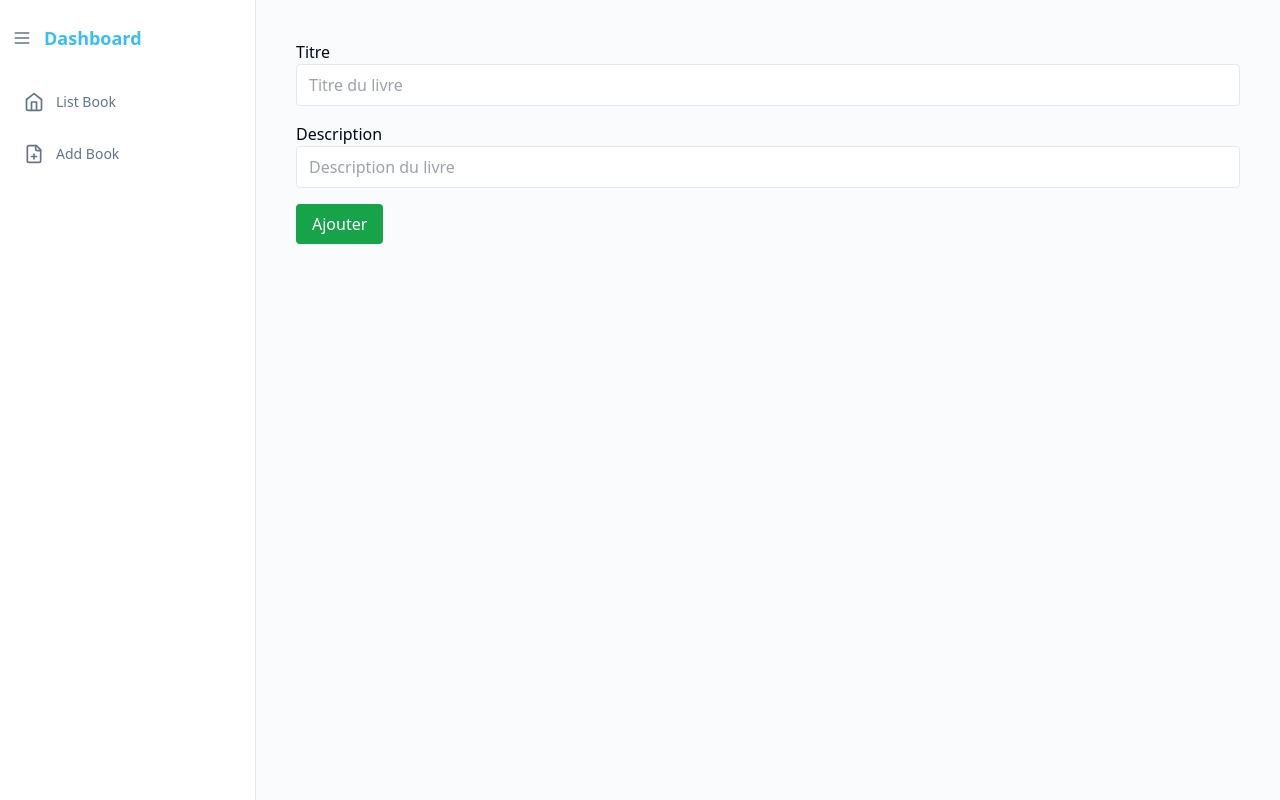
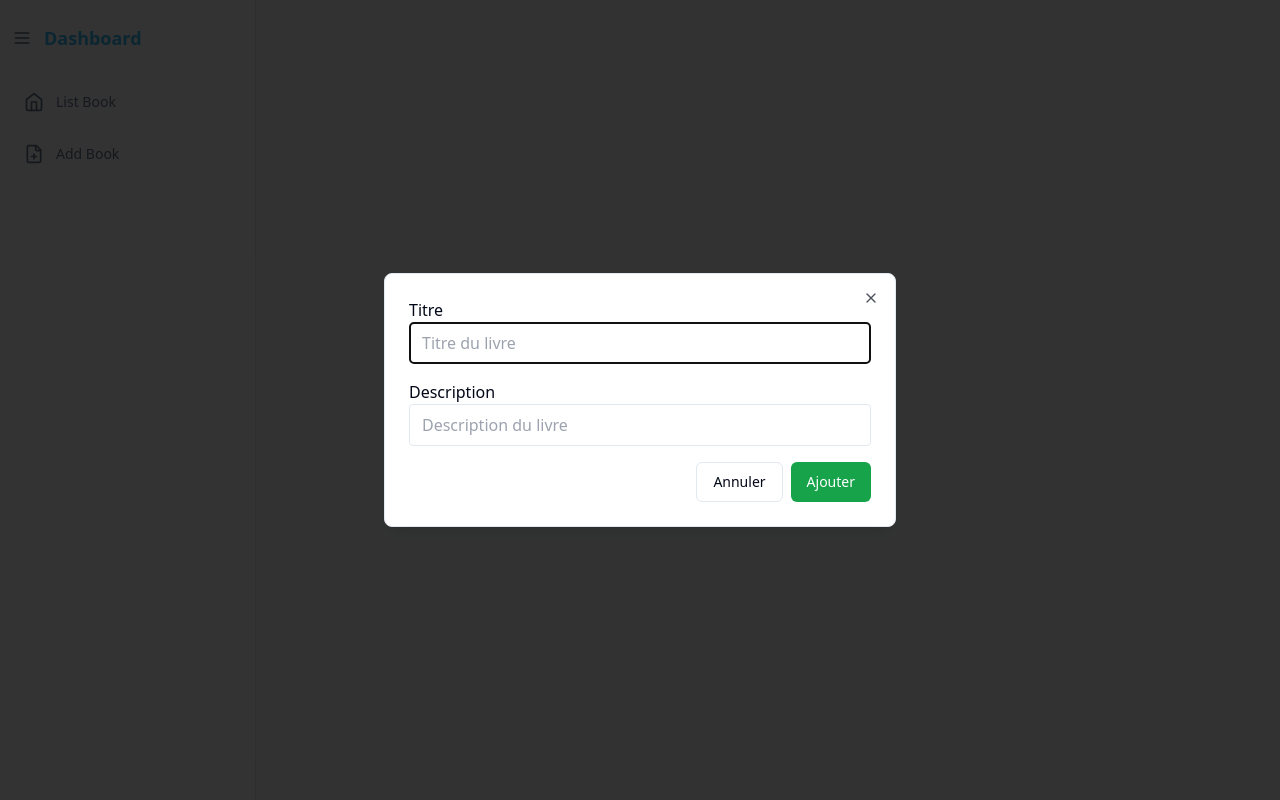
Before and after one commit to HassanAutomize/BookManager_typescript, a React (Vite) app: page /AddBook in a window 1280 px wide. Built offline with nearby package versions, Linux system fonts and the light colour scheme.

Commit message:
Ajoutation de react qwery et les modals pour ajouter un livre

```diff
--- a/package.json
+++ b/package.json
@@ -21,6 +21,7 @@
     "@radix-ui/react-slot": "^1.0.2",
     "@radix-ui/react-tabs": "^1.0.4",
     "@radix-ui/react-toast": "^1.2.14",
+    "@tanstack/react-query": "^5.83.0",
     "@tanstack/react-table": "^8.21.3",
     "axios": "^1.10.0",
     "class-variance-authority": "^0.7.0",
--- a/src/App.tsx
+++ b/src/App.tsx
@@ -3,16 +3,21 @@ import { ToastProviderWrapper } from "./hooks/use-toast";
 import { BooksProvider } from "./pages/BookListe/BooksContext";
 import AppRoutes from "./routes/routes";
 import { BrowserRouter as Router } from "react-router-dom";
+import { QueryClient, QueryClientProvider } from '@tanstack/react-query';
+
 
 
 const App: React.FC = () => {
+  const queryClient = new QueryClient();
   return (
    <BooksProvider>
+    <QueryClientProvider client={queryClient}>
       <ToastProviderWrapper>
       <Router>
         <AppRoutes />
       </Router>
     </ToastProviderWrapper>
+    </QueryClientProvider>
     </BooksProvider>
 
   );
--- a/src/components/layouts/BooksTable.tsx
+++ b/src/components/layouts/BooksTable.tsx
@@ -10,11 +10,19 @@ import {
   ColumnDef,
 } from "@tanstack/react-table";
 import { useToast } from "@/hooks/use-toast";
-
+import {
+  Dialog,
+  DialogContent,
+  DialogHeader,
+  DialogTitle,
+  DialogDescription,
+  DialogFooter,
+} from "@/components/ui/dialog";
 import { Card, CardHeader, CardTitle, CardContent } from "@/components/ui/card";
 import { Skeleton } from "@/components/ui/skeleton";
 import { useBooks } from "@/pages/BookListe/BooksContext";
 import { useNavigate } from "react-router-dom";
+import { Button } from "@/components/ui/button";
 
 
 type Book = {
@@ -34,8 +42,9 @@ const BooksTable: React.FC = () => {
   const [loading, setLoading] = useState(true);
   const [globalFilter, setGlobalFilter] = useState("");
   const [pagination, setPagination] = useState({ pageIndex: 0, pageSize: 10 });
-
+  const [openModal, setOpenModal] = useState(false);
   const { showToast } = useToast();
+  const [selectedBookId, setSelectedBookId] = useState<number | null>(null);
 
 useEffect(() => {
 
@@ -59,10 +68,6 @@ useEffect(() => {
 const navigate = useNavigate();
 
 
-
-
-
-
   const table = useReactTable({
     data: books,
     columns,
@@ -75,21 +80,29 @@ const navigate = useNavigate();
     getPaginationRowModel: getPaginationRowModel(),
   });
 
-  const handleDelete = (bookId: number) => {
-    const confirmed = window.confirm(`Voulez-vous vraiment supprimer le livre ID ${bookId} ?`);
-    if (confirmed) {
+  const handleDelete = async (bookId: number) => {
+
+    if (bookId) {
       showToast({
         title: "Livre supprimé",
         description: `Le livre avec l'ID ${bookId} a été supprimé.`,
         variant: "success",
       });
-      setBooks((prevData) => prevData.filter((book) => book.id !== bookId));  // <-- mise à jour dans contexte
+      setBooks((prevData) => prevData.filter((book) => book.id !== bookId));
     } else {
       showToast({
         title: "Suppression annulée",
         description: "Aucune modification effectuée.",
         variant: "error",
       });
+    }
+  };
+
+  const handleConfirmDelete = () => {
+    if (selectedBookId !== null) {
+      handleDelete(selectedBookId);
+      setOpenModal(false);
+      setSelectedBookId(null);
     }
   };
 
@@ -132,7 +145,10 @@ const navigate = useNavigate();
                 </button>
                 <button
                 className="text-red-600"
-                            onClick={() => handleDelete(row.original.id)}
+                onClick={() => {
+                  setSelectedBookId(row.original.id);
+                  setOpenModal(true);
+                }}
                 >
                 <Trash />
                 </button>
@@ -167,6 +183,33 @@ const navigate = useNavigate();
         </>
       )}
       </CardContent>
+      <Dialog open={openModal} onOpenChange={setOpenModal}>
+      <DialogContent>
+        <DialogHeader>
+        <DialogTitle>Confirmer la suppression</DialogTitle>
+        <DialogDescription>
+          Voulez-vous vraiment supprimer ce livre ?
+        </DialogDescription>
+        </DialogHeader>
+        <DialogFooter>
+        <Button
+          variant="destructive"
+          onClick={handleConfirmDelete}
+        >
+          Confirmer
+          </Button>
+        <Button
+          variant="outline"
+          onClick={() => {
+            setOpenModal(false);
+            setSelectedBookId(null);
+          }}
+        >
+          Annuler
+        </Button>
+        </DialogFooter>
+      </DialogContent>
+      </Dialog>
     </Card>
   );
 };
--- a/src/pages/BookListe/AddForm.tsx
+++ b/src/pages/BookListe/AddForm.tsx
@@ -1,9 +1,17 @@
+import { useState } from "react";
 import { toast } from "sonner";
+import axios from "axios";
 import { useForm } from "react-hook-form";
 import { z } from "zod";
 import { zodResolver } from "@hookform/resolvers/zod";
-import { useState } from "react";
-import { useBooks } from "./BooksContext";
+import { useBooks } from "@/pages/BookListe/BooksContext";
+import {
+  Dialog,
+  DialogClose,
+  DialogFooter,
+  DialogContent,
+} from "@/components/ui/dialog";
+import { Button } from "@/components/ui/button";
 
 const bookSchema = z.object({
   title: z.string().min(1, "Le titre est requis"),
@@ -22,34 +30,42 @@ const AddBookForm: React.FC = () => {
     resolver: zodResolver(bookSchema),
   });
 
-  const [isFormSubmitted, setIsFormSubmitted] = useState(false);
+  const { setBooks } = useBooks();
+  const [open, setOpen] = useState(true);
 
-  const onSubmit = (data: BookFormData) => {
-    console.log("Livre ajouté:", data);
+  const onSubmit = async (data: BookFormData) => {
+    try {
+      const response = await axios.post("https://jsonplaceholder.typicode.com/posts", {
+        title: data.title,
+        body: data.description,
+      });
 
+      const newBook = {
+        id: response.data.id || Math.floor(Math.random() * 100000),
+        title: data.title,
+        body: data.description,
+      };
 
-    toast.success("Livre ajouté avec succès !");
-    reset();
+      setBooks((prevBooks) => [...prevBooks, newBook]);
 
-
-    setIsFormSubmitted(true);
+      toast.success("Livre ajouté avec succès ✅");
+      reset();
+      setOpen(false);
+    } catch (error) {
+      console.error("Erreur d'ajout :", error);
+      toast.error("Erreur lors de l'ajout du livre ❌");
+    }
   };
 
   return (
-    <div>
-      {isFormSubmitted ? (
-
-        <div className="text-green-600 font-semibold">
-          Livre ajouté avec succès !
-        </div>
-      ) : (
-        <form onSubmit={handleSubmit(onSubmit)} className="space-y-4 p-4">
+    <Dialog open={open} onOpenChange={setOpen}>
+      <DialogContent>
+        <form onSubmit={handleSubmit(onSubmit)} className="space-y-4">
           <div>
             <label htmlFor="title" className="block font-medium">
               Titre
             </label>
             <input
-              type="text"
               id="title"
               {...register("title")}
               className="w-full border px-3 py-2 rounded"
@@ -65,7 +81,6 @@ const AddBookForm: React.FC = () => {
               Description
             </label>
             <input
-              type="text"
               id="description"
               {...register("description")}
               className="w-full border px-3 py-2 rounded"
@@ -76,15 +91,19 @@ const AddBookForm: React.FC = () => {
             )}
           </div>
 
-          <button
-            type="submit"
-            className="px-4 py-2 bg-green-600 text-white rounded"
-          >
-            Ajouter
-          </button>
+          <DialogFooter>
+            <DialogClose asChild>
+              <Button type="button" variant="outline">
+                Annuler
+              </Button>
+            </DialogClose>
+            <Button type="submit" className="bg-green-600 text-white">
+              Ajouter
+            </Button>
+          </DialogFooter>
         </form>
-      )}
-    </div>
+      </DialogContent>
+    </Dialog>
   );
 };
 
```
Also changed, not shown: 1 other file (tests, documents, lock files or other folders). Lines whose indentation alone changed are shown as unchanged.
